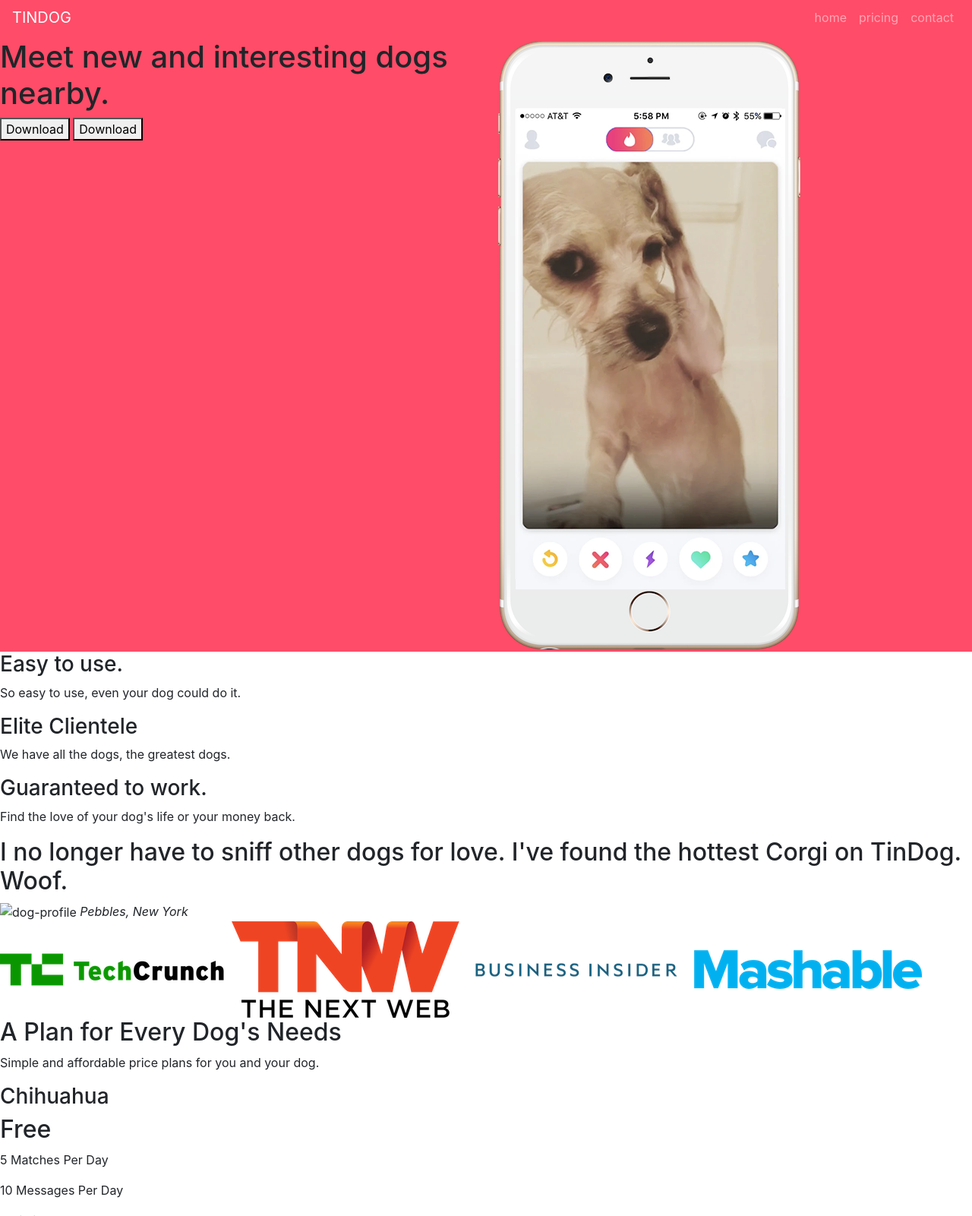
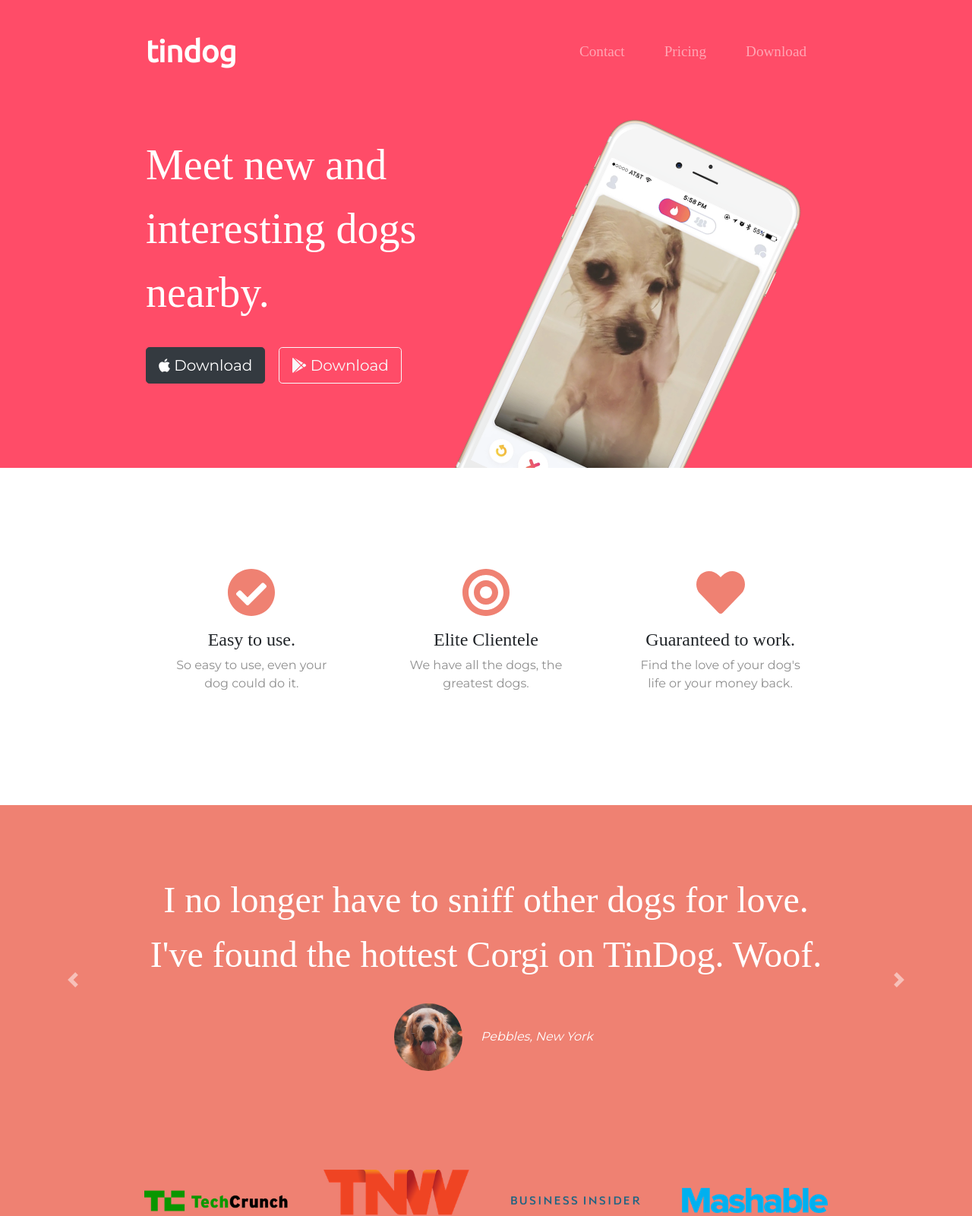
Before and after one commit to STForyoung/tindog, a plain HTML site: page index.html in a window 1280 px wide. Shown: the part 5-1606 px from the top of the page at 76% size. Drawn offline with nearby package versions, Linux system fonts and the light colour scheme.

Commit message:
Add files via upload

```diff
--- /dev/null
+++ b/css/styles.css
@@ -0,0 +1,179 @@
+
+body {
+  font-family: "Montserrat";
+  text-align: center;
+}
+
+h1, h2, h3, h4, h5, h6 {
+  font-family: "Montserrat-Bold";
+}
+
+p {
+  color: #8f8f8f;
+}
+
+/* Headings */
+
+.big-heading {
+  font-family: "Montserrat-Black";
+  font-size: 3.5rem;
+  line-height: 1.5;
+}
+
+.section-heading {
+  font-size: 3rem;
+  line-height: 1.5;
+}
+
+/* Containers */
+
+.container-fluid{
+  padding: 7% 15%;
+}
+
+/* Sections */
+
+.colored-section {
+  background-color: #ff4c68;
+  color: #fff;
+}
+
+.white-section {
+  background-color: #fff;
+}
+
+/* Navigation Bar */
+
+.navbar {
+  padding: 0 0 4.5rem;
+}
+
+.navbar-brand {
+  font-family: "Ubuntu";
+  font-size: 2.5rem;
+  font-weight: bold;
+}
+
+.nav-item {
+  padding: 0 18px;
+}
+
+.nav-link {
+  font-size: 1.2rem;
+  font-family: "Montserrat-Light";
+}
+
+/* Buttons */
+
+.download-button {
+  margin: 5% 3% 5% 0;
+}
+
+/* Title Section */
+
+#title {
+  background-color: #ff4c68;
+  color: #fff;
+  text-align: left;
+}
+
+#title .container-fluid {
+  padding: 3% 15% 7%;
+}
+
+/* Title Image */
+
+.title-image {
+  width: 60%;
+  transform: rotate(25deg);
+  position: absolute;
+  right: 30%;
+}
+
+/* Features Section */
+
+#features {
+  position: relative;
+}
+
+.feature-title {
+  font-size: 1.5rem;
+}
+
+.feature-box {
+  padding: 4.5%;
+}
+
+.icon {
+  color: #ef8172;
+  margin-bottom: 1rem;
+}
+
+.icon:hover {
+  color: #ff4c68;
+}
+
+/* Testimonial Section */
+
+#testimonials {
+  background-color: #ef8172;
+}
+
+.testimonial-text {
+  font-size: 3rem;
+  line-height: 1.5;
+}
+
+.testimonial-image {
+  width: 10%;
+  border-radius: 100%;
+  margin: 20px;
+}
+
+
+#press {
+  background-color: #ef8172;
+  padding-bottom: 3%;
+}
+
+.press-logo {
+  width: 15%;
+  margin: 20px 20px 50px;
+}
+
+/* Pricing Section */
+
+#pricing {
+  padding: 100px;
+}
+
+.price-text {
+  font-size: 3rem;
+  line-height: 1.5;
+}
+
+.pricing-column {
+  padding: 3% 2%;
+}
+
+/* CTA Section */
+
+
+/* Footer Section */
+
+
+.social-icon {
+  margin: 20px 10px;
+}
+
+@media (max-width: 1028px) {
+
+  #title {
+    text-align: center;
+  }
+
+  .title-image {
+    position: static;
+    transform: rotate(0);
+  }
+}
--- a/index.html
+++ b/index.html
@@ -4,57 +4,73 @@
 <head>
   <meta charset="utf-8">
   <title>TinDog</title>
-  <link rel="stylesheet" href="styles.css">
+
+  <!-- Google Fonts -->
+  <link href="https://fonts.googleapis.com/css?family=Montserrat|Ubuntu" rel="stylesheet">
+
+  <!-- CSS Stylesheets -->
   <link rel="stylesheet" href="https://maxcdn.bootstrapcdn.com/bootstrap/4.0.0/css/bootstrap.min.css" integrity="sha384-Gn5384xqQ1aoWXA+058RXPxPg6fy4IWvTNh0E263XmFcJlSAwiGgFAW/dAiS6JXm" crossorigin="anonymous">
-  <link href="https://fonts.googleapis.com/css?family=Montserrat|Ubuntu&display=swap" rel="stylesheet">
+  <link rel="stylesheet" href="css/styles.css">
 
+  <!-- Font Awesome -->
+  <script defer src="https://use.fontawesome.com/releases/v5.0.7/js/all.js"></script>
 
+  <!-- Bootstrap Scripts -->
   <script src="https://code.jquery.com/jquery-3.2.1.slim.min.js" integrity="sha384-KJ3o2DKtIkvYIK3UENzmM7KCkRr/rE9/Qpg6aAZGJwFDMVNA/GpGFF93hXpG5KkN" crossorigin="anonymous"></script>
   <script src="https://cdnjs.cloudflare.com/ajax/libs/popper.js/1.12.9/umd/popper.min.js" integrity="sha384-ApNbgh9B+Y1QKtv3Rn7W3mgPxhU9K/ScQsAP7hUibX39j7fakFPskvXusvfa0b4Q" crossorigin="anonymous"></script>
   <script src="https://maxcdn.bootstrapcdn.com/bootstrap/4.0.0/js/bootstrap.min.js" integrity="sha384-JZR6Spejh4U02d8jOt6vLEHfe/JQGiRRSQQxSfFWpi1MquVdAyjUar5+76PVCmYl" crossorigin="anonymous"></script>
-
 </head>
 
 <body>
 
-  <section id="title">
+  <section class="colored-section" id="title">
+
+    <div class="container-fluid">
 
       <!-- Nav Bar -->
-    <nav class = "navbar navbar-expand-lg navbar-dark">
 
-      <a class = "navbar-brand" href="#">TINDOG</a>
+      <nav class="navbar navbar-expand-lg navbar-dark">
 
-      <button class="navbar-toggler" type="button" data-toggle="collapse" data-target="#navbarSupportedContent" aria-controls="navbarSupportedContent" aria-expanded="false" aria-label="Toggle navigation">
+        <a class="navbar-brand" href="">tindog</a>
+
+        <button class="navbar-toggler" type="button" data-toggle="collapse" data-target="#navbarTogglerDemo02">
             <span class="navbar-toggler-icon"></span>
         </button>
-      <div class="collapse navbar-collapse" id = "navbarSupportedContent">
-      <ul class = "navbar-nav ml-auto">
-        <li class = "nav-item">
-          <a class = "nav-link" href="#">home</a>
+
+        <div class="collapse navbar-collapse" id="navbarTogglerDemo02">
+
+          <ul class="navbar-nav ml-auto">
+            <li class="nav-item">
+              <a class="nav-link" href="#footer">Contact</a>
             </li>
-        <li class = "nav-item">
-          <a class = "nav-link" href="#">pricing</a>
+            <li class="nav-item">
+              <a class="nav-link" href="#pricing">Pricing</a>
             </li>
-        <li class = "nav-item">
-          <a class = "nav-link" href="#">contact</a>
+            <li class="nav-item">
+              <a class="nav-link" href="#cta">Download</a>
             </li>
           </ul>
+
         </div>
       </nav>
 
 
+      <!-- Title -->
 
+      <div class="row">
 
-    <!-- Title -->
-    <div class = "row">
-      <div class = "col-lg-6">
-        <h1>Meet new and interesting dogs nearby.</h1>
-        <button type="button">Download</button>
-        <button type="button">Download</button>
+        <div class="col-lg-6">
+          <h1 class="big-heading">Meet new and interesting dogs nearby.</h1>
+          <button type="button" class="btn btn-dark btn-lg download-button"><i class="fab fa-apple"></i> Download</button>
+          <button type="button" class="btn btn-outline-light btn-lg download-button"><i class="fab fa-google-play"></i> Download</button>
         </div>
-      <div class = "col-lg-6">
-        <img src="iphone6.png" alt="iphone-mockup">
+
+        <div class="col-lg-6">
+          <img class="title-image" src="images/iphone6.png" alt="iphone-mockup">
         </div>
+
+      </div>
+
     </div>
 
   </section>
@@ -62,98 +78,160 @@
 
   <!-- Features -->
 
-  <section id="features">
+  <section class="white-section" id="features">
 
-    <h3>Easy to use.</h3>
+    <div class="container-fluid">
+
+      <div class="row">
+        <div class="feature-box col-lg-4">
+          <i class="icon fas fa-check-circle fa-4x"></i>
+          <h3 class="feature-title">Easy to use.</h3>
           <p>So easy to use, even your dog could do it.</p>
+        </div>
 
-    <h3>Elite Clientele</h3>
+        <div class="feature-box col-lg-4">
+          <i class="icon fas fa-bullseye fa-4x"></i>
+          <h3 class="feature-title">Elite Clientele</h3>
           <p>We have all the dogs, the greatest dogs.</p>
+        </div>
 
-    <h3>Guaranteed to work.</h3>
+        <div class="feature-box col-lg-4">
+          <i class="icon fas fa-heart fa-4x"></i>
+          <h3 class="feature-title">Guaranteed to work.</h3>
           <p>Find the love of your dog's life or your money back.</p>
+        </div>
+      </div>
 
+
+    </div>
   </section>
 
 
   <!-- Testimonials -->
 
-  <section id="testimonials">
+  <section class="colored-section" id="testimonials">
 
-    <h2>I no longer have to sniff other dogs for love. I've found the hottest Corgi on TinDog. Woof.</h2>
-    <img src="images/dog-img.jpg" alt="dog-profile">
+    <div id="testimonial-carousel" class="carousel slide" data-ride="false">
+      <div class="carousel-inner">
+        <div class="carousel-item active container-fluid">
+          <h2 class="testimonial-text">I no longer have to sniff other dogs for love. I've found the hottest Corgi on TinDog. Woof.</h2>
+          <img class="testimonial-image" src="images/dog-img.jpg" alt="dog-profile">
           <em>Pebbles, New York</em>
-
-    <!-- <h2 class="testimonial-text">My dog used to be so lonely, but with TinDog's help, they've found the love of their life. I think.</h2>
+        </div>
+        <div class="carousel-item container-fluid">
+          <h2 class="testimonial-text">My dog used to be so lonely, but with TinDog's help, they've found the love of their life. I think.</h2>
           <img class="testimonial-image" src="images/lady-img.jpg" alt="lady-profile">
-    <em>Beverly, Illinois</em> -->
+          <em>Beverly, Illinois</em>
+        </div>
+      </div>
+      <a class="carousel-control-prev" href="#testimonial-carousel" role="button" data-slide="prev">
+    <span class="carousel-control-prev-icon"></span>
+      </a>
+      <a class="carousel-control-next" href="#testimonial-carousel" role="button" data-slide="next">
+    <span class="carousel-control-next-icon"></span>
+      </a>
+    </div>
 
   </section>
 
 
   <!-- Press -->
 
-  <section id="press">
-    <img src="techcrunch.png" alt="tc-logo">
-    <img src="tnw.png" alt="tnw-logo">
-    <img src="bizinsider.png" alt="biz-insider-logo">
-    <img src="mashable.png" alt="mashable-logo">
+  <section class="colored-section" id="press">
+    <img class="press-logo" src="images/techcrunch.png" alt="tc-logo">
+    <img class="press-logo" src="images/tnw.png" alt="tnw-logo">
+    <img class="press-logo" src="images/bizinsider.png" alt="biz-insider-logo">
+    <img class="press-logo" src="images/mashable.png" alt="mashable-logo">
 
   </section>
 
 
   <!-- Pricing -->
 
-  <section id="pricing">
+  <section class="white-section" id="pricing">
 
-    <h2>A Plan for Every Dog's Needs</h2>
-    <p>Simple and affordable price plans for you and your dog.</p>
+    <h2 class="section-heading">A Plan for Every Dog's Needs</h2>
+    <p>Simple and affordable price plans for your and your dog.</p>
 
+    <div class="row">
 
+      <div class="pricing-column col-lg-4 col-md-6">
+        <div class="card">
+          <div class="card-header">
             <h3>Chihuahua</h3>
-    <h2>Free</h2>
+          </div>
+          <div class="card-body">
+            <h2 class="price-text">Free</h2>
             <p>5 Matches Per Day</p>
             <p>10 Messages Per Day</p>
             <p>Unlimited App Usage</p>
-    <button type="button">Sign Up</button>
+            <button class="btn btn-lg btn-block btn-outline-dark" type="button">Sign Up</button>
+          </div>
+        </div>
+      </div>
 
-
+      <div class="pricing-column col-lg-4 col-md-6">
+        <div class="card">
+          <div class="card-header">
             <h3>Labrador</h3>
-    <h2>$49 / mo</h2>
+          </div>
+          <div class="card-body">
+            <h2 class="price-text">$49 / mo</h2>
             <p>Unlimited Matches</p>
             <p>Unlimited Messages</p>
             <p>Unlimited App Usage</p>
-    <button type="button">Sign Up</button>
+            <button class="btn btn-lg btn-block btn-dark" type="button">Sign Up</button>
+          </div>
+        </div>
+      </div>
 
-
+      <div class="pricing-column col-lg-4">
+        <div class="card">
+          <div class="card-header">
             <h3>Mastiff</h3>
-    <h2>$99 / mo</h2>
+          </div>
+          <div class="card-body">
+            <h2 class="price-text">$99 / mo</h2>
             <p>Pirority Listing</p>
             <p>Unlimited Matches</p>
             <p>Unlimited Messages</p>
             <p>Unlimited App Usage</p>
-    <button type="button">Sign Up</button>
+            <button class="btn btn-lg btn-block btn-dark" type="button">Sign Up</button>
+
+          </div>
+        </div>
+      </div>
+
+
+
+    </div>
 
   </section>
 
 
   <!-- Call to Action -->
 
-  <section id="cta">
+  <section class="colored-section" id="cta">
 
-    <h3>Find the True Love of Your Dog's Life Today.</h3>
-    <button type="button">Download</button>
-    <button type="button">Download</button>
+    <div class="container-fluid">
 
+      <h3 class="big-heading">Find the True Love of Your Dog's Life Today.</h3>
+      <button class="download-button btn btn-lg btn-dark" type="button"><i class="fab fa-apple"></i> Download</button>
+      <button class="download-button btn btn-lg brn-light" type="button"><i class="fab fa-google-play"></i> Download</button>
+    </div>
   </section>
 
 
   <!-- Footer -->
 
-  <footer id="footer">
-
+  <footer class="white-section" id="footer">
+    <div class="container-fluid">
+      <i class="social-icon fab fa-facebook-f"></i>
+      <i class="social-icon fab fa-twitter"></i>
+      <i class="social-icon fab fa-instagram"></i>
+      <i class="social-icon fas fa-envelope"></i>
       <p>© Copyright 2018 TinDog</p>
-
+    </div>
   </footer>
 
 
```
Also changed, not shown: images/HTMAA-thumbnail.png (added), images/TechCrunch.png (added), images/angela.png (added), images/bizinsider.png (added), images/dog-img.jpg (added), images/iphone6.png (added), images/lady-img.jpg (added), images/mashable.png (added), images/tnw.png (added). Lines whose indentation alone changed are shown as unchanged.
